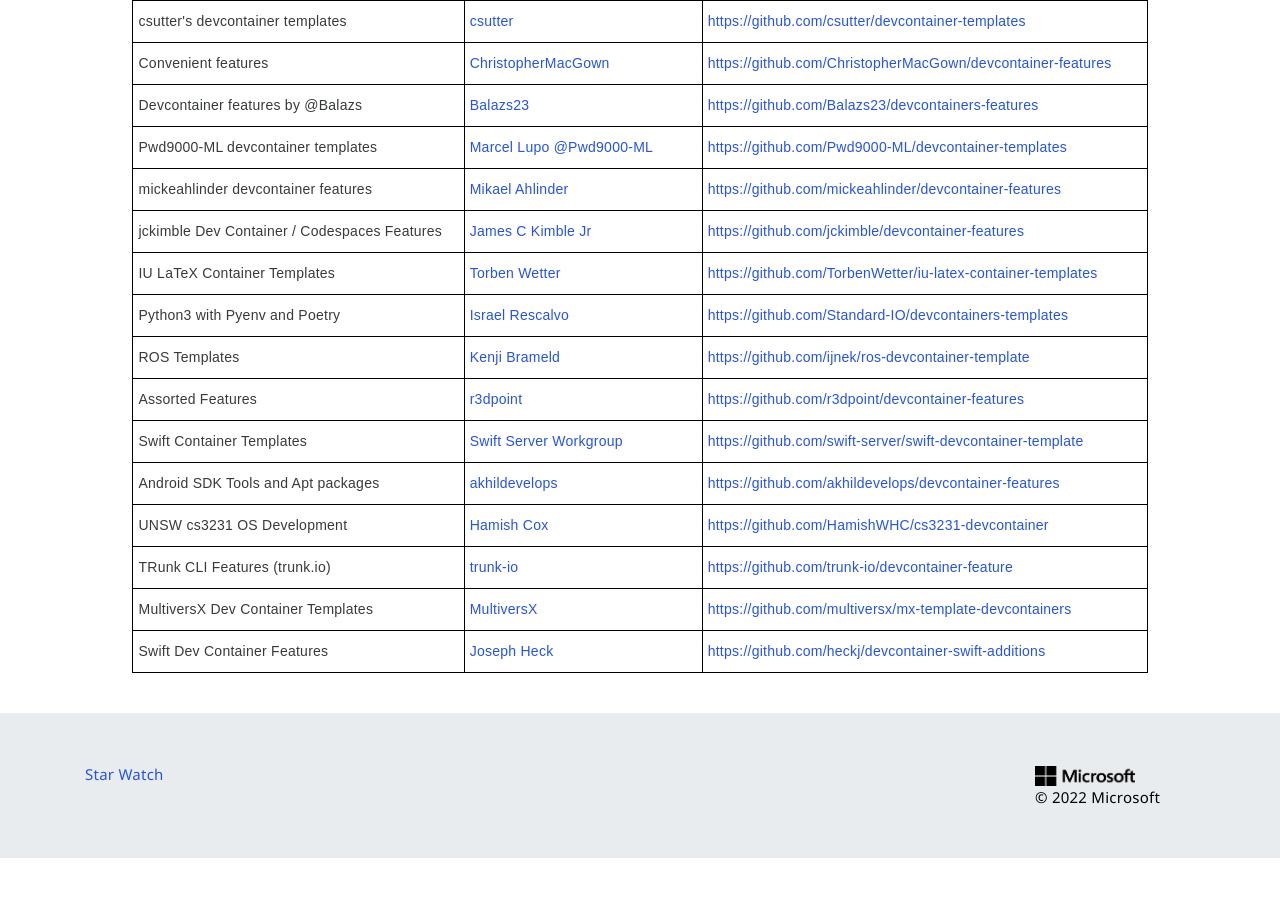
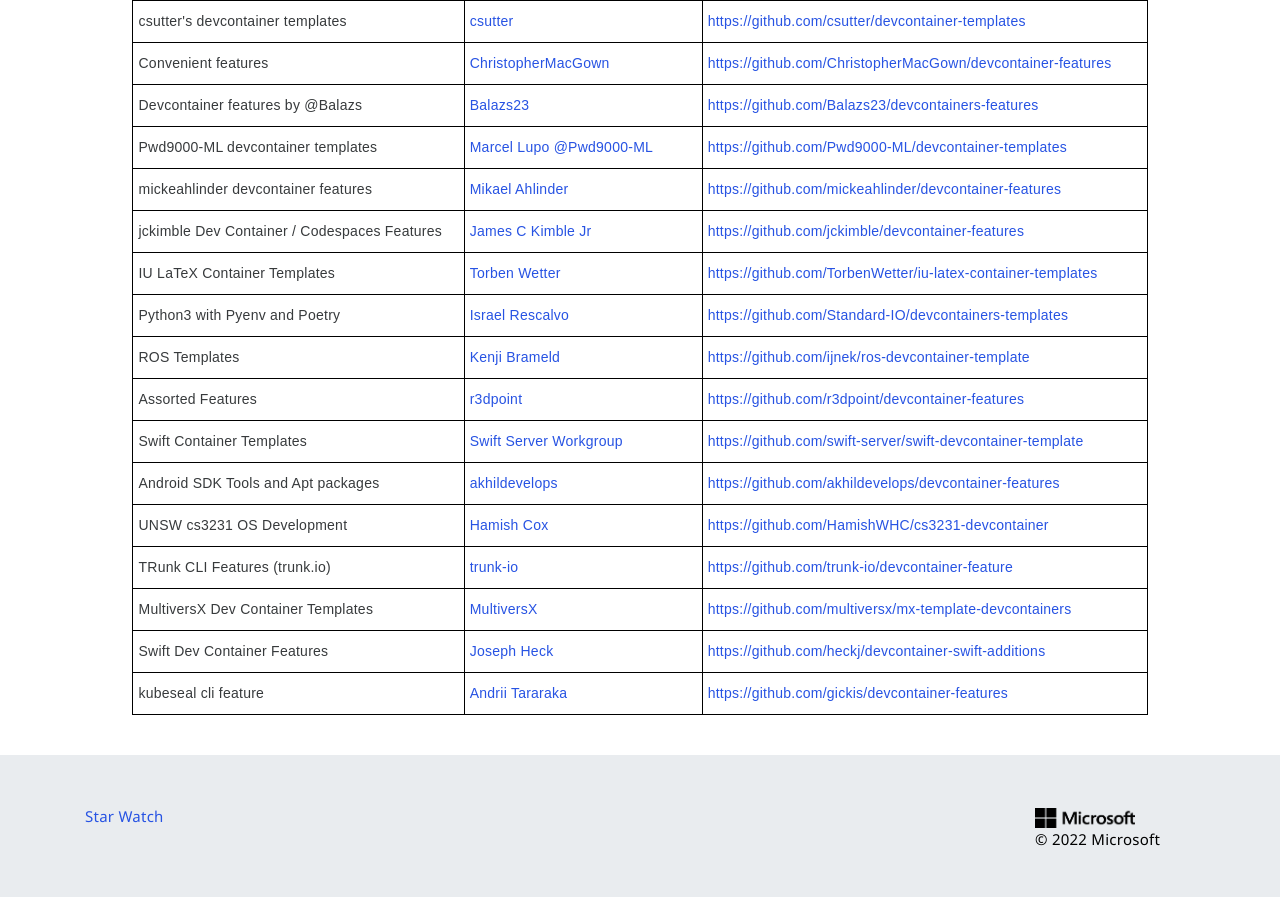
Before and after one commit to devcontainers/devcontainers.github.io, a Jekyll site: the page built from collections.html, in a window 1280 px wide and 900 px high, scrolled down 2266 px. Shown: the top 897 px of the window. Built offline with Jekyll 4.4.1, drawn with Linux system fonts in a browser that asks for light colours; nearby versions of some CDN libraries; comment, search, counter and statistics services are not loaded; before the commit the page ends 3124 px from its top, so only the background shows below that.

Commit message:
Add new feature 'kubeseal'

```diff
--- a/_data/collection-index.yml
+++ b/_data/collection-index.yml
@@ -308,3 +308,8 @@
   contact: https://github.com/heckj/devcontainer-swift-additions/issues
   repository: https://github.com/heckj/devcontainer-swift-additions
   ociReference: ghcr.io/heckj/devcontainer-swift-additions
+- name: kubeseal cli feature
+  maintainer: Andrii Tararaka
+  contact: https://github.com/gickis/devcontainer-features/issues
+  repository: https://github.com/gickis/devcontainer-features
+  ociReference: ghcr.io/gickis/devcontainer-features/kubeseal
```
